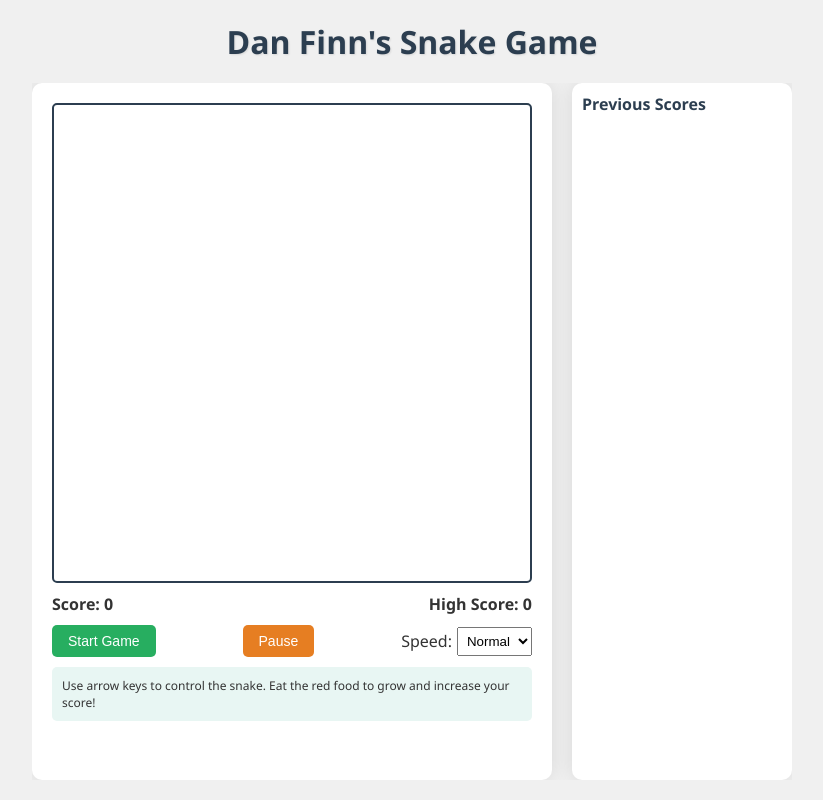
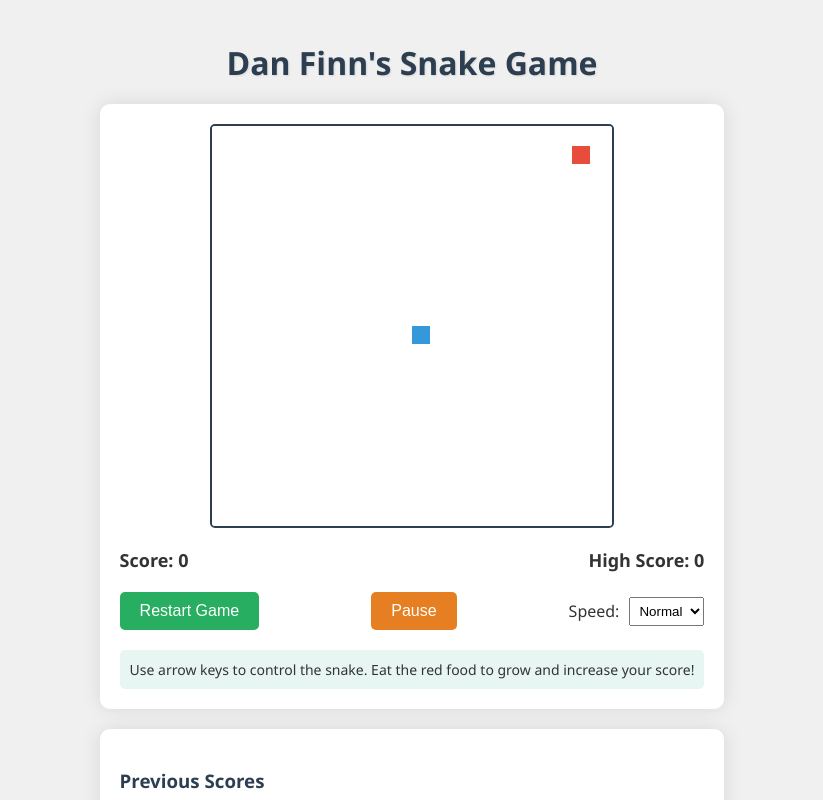
Before and after one commit to finn1817/Snake-Game, a plain HTML site: page index.html in a window 1280 px wide. Both pictures are taken after a click on the button "Start Game". Shown: the whole page, without its empty margins (228-1051 px from the left). Drawn offline with Linux system fonts and the light colour scheme.

Commit message:
index.html

```diff
--- a/index.html
+++ b/index.html
@@ -9,64 +9,57 @@
             height: 100%;
             margin: 0;
             padding: 0;
-            overflow: hidden;
             font-family: 'Segoe UI', Tahoma, Geneva, Verdana, sans-serif;
             background-color: #f0f0f0;
             color: #333;
+            display: flex;
+            flex-direction: column;
+            align-items: center;
         }
         .container {
-            display: flex;
-            flex-direction: column;
-            height: 100%;
             max-width: 800px;
-            margin: 0 auto;
+            width: 100%;
             padding: 20px;
             box-sizing: border-box;
+            overflow-y: auto;
         }
         h1 {
             color: #2c3e50;
-            margin: 0 0 20px;
+            margin-bottom: 20px;
             text-align: center;
             text-shadow: 1px 1px 2px rgba(0,0,0,0.1);
-        }
-        .game-area {
-            display: flex;
-            flex: 1;
-            overflow: hidden;
         }
         #gameContainer {
             background-color: white;
             border-radius: 10px;
             padding: 20px;
             box-shadow: 0 0 20px rgba(0,0,0,0.1);
-            display: flex;
-            flex-direction: column;
-            flex: 1;
+            margin-bottom: 20px;
         }
         canvas {
             border: 2px solid #2c3e50;
             border-radius: 5px;
-            max-width: 100%;
-            max-height: 100%;
+            display: block;
+            margin: 0 auto;
         }
         #scoreBoard {
-            margin-top: 10px;
+            margin-top: 20px;
             display: flex;
             justify-content: space-between;
         }
         #currentScore, #highScore {
-            font-size: 16px;
+            font-size: 18px;
             font-weight: bold;
         }
         #controls {
-            margin-top: 10px;
+            margin-top: 20px;
             display: flex;
             justify-content: space-between;
             align-items: center;
         }
         button {
-            font-size: 14px;
-            padding: 8px 16px;
+            font-size: 16px;
+            padding: 10px 20px;
             color: white;
             border: none;
             border-radius: 5px;
@@ -90,51 +83,45 @@
             align-items: center;
         }
         #gameSpeed label {
-            margin-right: 5px;
+            margin-right: 10px;
         }
         #speedSelect {
             padding: 5px;
         }
         #instructions {
-            margin-top: 10px;
+            margin-top: 20px;
             background-color: #e8f6f3;
             border-radius: 5px;
             padding: 10px;
-            font-size: 12px;
+            font-size: 14px;
         }
         #previousScores {
-            margin-left: 20px;
             background-color: white;
             border-radius: 10px;
-            padding: 10px;
+            padding: 20px;
             box-shadow: 0 0 20px rgba(0,0,0,0.1);
-            overflow-y: auto;
-            max-height: 100%;
-            flex: 0 0 200px;
         }
         #previousScores h3 {
-            margin: 0 0 10px;
+            margin-bottom: 10px;
             color: #2c3e50;
-            font-size: 16px;
         }
         #scoreList {
             list-style-type: none;
             padding: 0;
-            margin: 0;
         }
         #scoreList li {
             background-color: #ecf0f1;
             margin-bottom: 5px;
-            padding: 8px;
+            padding: 8px 12px;
             border-radius: 3px;
-            font-size: 12px;
+            display: flex;
+            justify-content: space-between;
         }
     </style>
 </head>
 <body>
     <div class="container">
         <h1>Dan Finn's Snake Game</h1>
-        <div class="game-area">
         <div id="gameContainer">
             <canvas id="gameCanvas" width="400" height="400"></canvas>
             <div id="scoreBoard">
@@ -162,10 +149,195 @@
             <ul id="scoreList"></ul>
         </div>
     </div>
-    </div>
 
     <script>
-        // (JavaScript remains the same as in the previous version)
+        const canvas = document.getElementById('gameCanvas');
+        const ctx = canvas.getContext('2d');
+        const currentScoreElement = document.getElementById('currentScore');
+        const highScoreElement = document.getElementById('highScore');
+        const startButton = document.getElementById('startButton');
+        const pauseButton = document.getElementById('pauseButton');
+        const scoreList = document.getElementById('scoreList');
+        const speedSelect = document.getElementById('speedSelect');
+
+        const gridSize = 20;
+        const tileCount = canvas.width / gridSize;
+        let snake = [];
+        let food = {};
+        let dx = 0;
+        let dy = 0;
+        let score = 0;
+        let highScore = 0;
+        let gameInterval;
+        let isGameRunning = false;
+        let isPaused = false;
+
+        function initGame() {
+            snake = [{x: 10, y: 10}];
+            generateFood();
+            score = 0;
+            dx = 0;
+            dy = 0;
+            updateScore();
+        }
+
+        function drawGame() {
+            if (isPaused) return;
+
+            clearCanvas();
+            moveSnake();
+            drawSnake();
+            drawFood();
+            checkCollision();
+        }
+
+        function clearCanvas() {
+            ctx.fillStyle = 'white';
+            ctx.fillRect(0, 0, canvas.width, canvas.height);
+        }
+
+        function moveSnake() {
+            const head = {x: snake[0].x + dx, y: snake[0].y + dy};
+            snake.unshift(head);
+
+            if (head.x === food.x && head.y === food.y) {
+                score++;
+                updateScore();
+                generateFood();
+            } else {
+                snake.pop();
+            }
+        }
+
+        function drawSnake() {
+            ctx.fillStyle = '#3498db';
+            snake.forEach((segment, index) => {
+                ctx.fillRect(segment.x * gridSize, segment.y * gridSize, gridSize - 2, gridSize - 2);
+                if (index === 0) {
+                    ctx.fillStyle = '#2980b9';
+                }
+            });
+        }
+
+        function drawFood() {
+            ctx.fillStyle = '#e74c3c';
+            ctx.fillRect(food.x * gridSize, food.y * gridSize, gridSize - 2, gridSize - 2);
+        }
+
+        function generateFood() {
+            food.x = Math.floor(Math.random() * tileCount);
+            food.y = Math.floor(Math.random() * tileCount);
+        }
+
+        function checkCollision() {
+            const head = snake[0];
+
+            if (head.x < 0 || head.x >= tileCount || head.y < 0 || head.y >= tileCount) {
+                gameOver();
+            }
+
+            for (let i = 1; i < snake.length; i++) {
+                if (head.x === snake[i].x && head.y === snake[i].y) {
+                    gameOver();
+                }
+            }
+        }
+
+        function gameOver() {
+            clearInterval(gameInterval);
+            isGameRunning = false;
+            startButton.textContent = 'Restart Game';
+            startButton.disabled = false;
+            pauseButton.disabled = true;
+            addScoreToList(score);
+            if (score > highScore) {
+                highScore = score;
+                highScoreElement.textContent = `High Score: ${highScore}`;
+            }
+        }
+
+        function updateScore() {
+            currentScoreElement.textContent = `Score: ${score}`;
+        }
+
+        function addScoreToList(score) {
+            const li = document.createElement('li');
+            const date = new Date().toLocaleString();
+            li.innerHTML = `<span>Score: ${score}</span><span>${date}</span>`;
+            scoreList.insertBefore(li, scoreList.firstChild);
+            if (scoreList.children.length > 5) {
+                scoreList.removeChild(scoreList.lastChild);
+            }
+        }
+
+        function changeDirection(event) {
+            const LEFT_KEY = 37;
+            const RIGHT_KEY = 39;
+            const UP_KEY = 38;
+            const DOWN_KEY = 40;
+
+            if (isPaused) return;
+
+            const keyPressed = event.keyCode;
+            const goingUp = dy === -1;
+            const goingDown = dy === 1;
+            const goingRight = dx === 1;
+            const goingLeft = dx === -1;
+
+            if (keyPressed === LEFT_KEY && !goingRight) {
+                dx = -1;
+                dy = 0;
+            }
+            if (keyPressed === UP_KEY && !goingDown) {
+                dx = 0;
+                dy = -1;
+            }
+            if (keyPressed === RIGHT_KEY && !goingLeft) {
+                dx = 1;
+                dy = 0;
+            }
+            if (keyPressed === DOWN_KEY && !goingUp) {
+                dx = 0;
+                dy = 1;
+            }
+        }
+
+        function startGame() {
+            if (!isGameRunning) {
+                initGame();
+                isGameRunning = true;
+                isPaused = false;
+                startButton.textContent = 'Restart Game';
+                pauseButton.disabled = false;
+                gameInterval = setInterval(drawGame, parseInt(speedSelect.value));
+            } else {
+                clearInterval(gameInterval);
+                initGame();
+                gameInterval = setInterval(drawGame, parseInt(speedSelect.value));
+            }
+        }
+
+        function pauseGame() {
+            if (isGameRunning) {
+                isPaused = !isPaused;
+                pauseButton.textContent = isPaused ? 'Resume' : 'Pause';
+            }
+        }
+
+        function changeSpeed() {
+            if (isGameRunning) {
+                clearInterval(gameInterval);
+                gameInterval = setInterval(drawGame, parseInt(speedSelect.value));
+            }
+        }
+
+        document.addEventListener('keydown', changeDirection);
+        startButton.addEventListener('click', startGame);
+        pauseButton.addEventListener('click', pauseGame);
+        speedSelect.addEventListener('change', changeSpeed);
+
+        // Initialize the game
+        initGame();
     </script>
 </body>
 </html>
```
Lines whose indentation alone changed are shown as unchanged.
